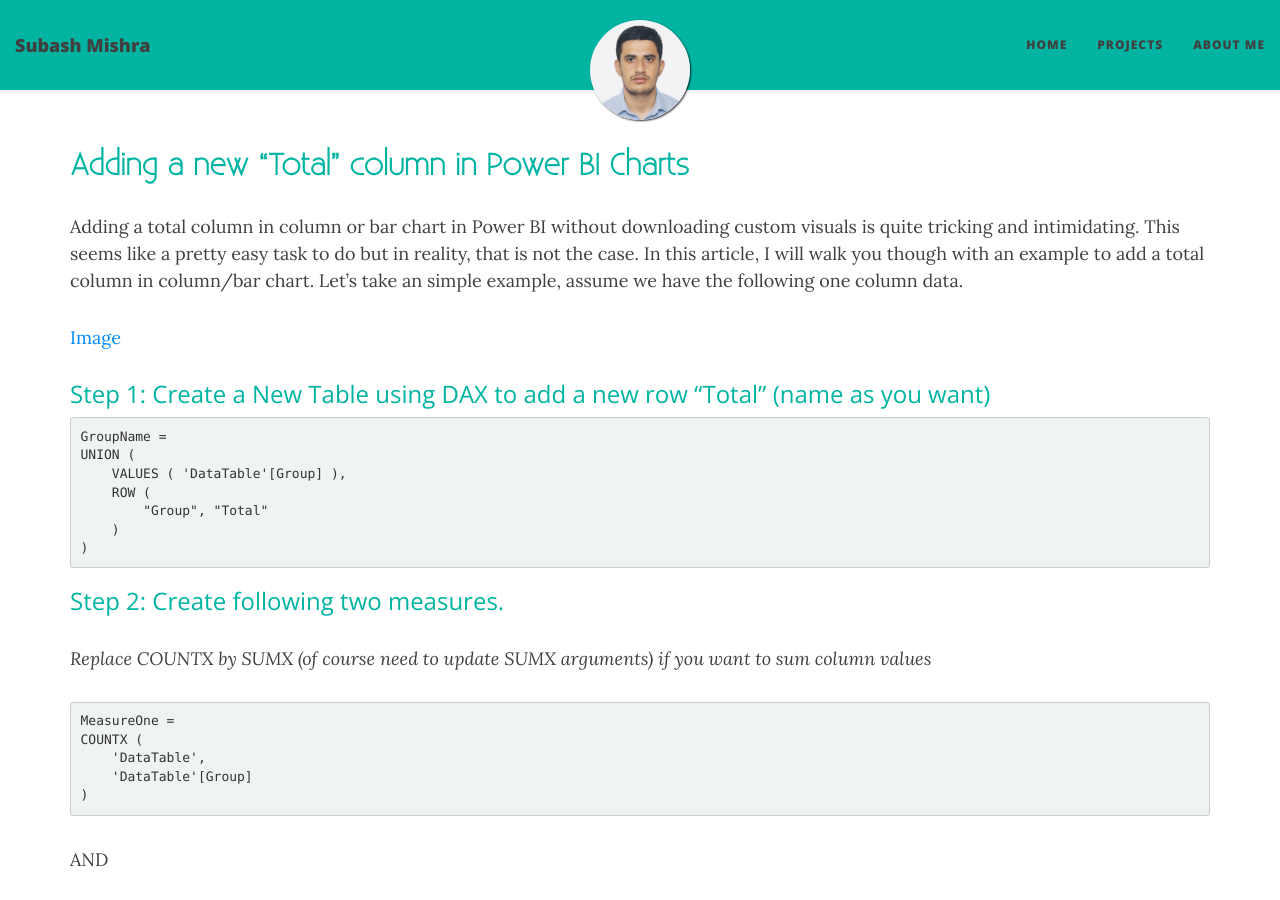
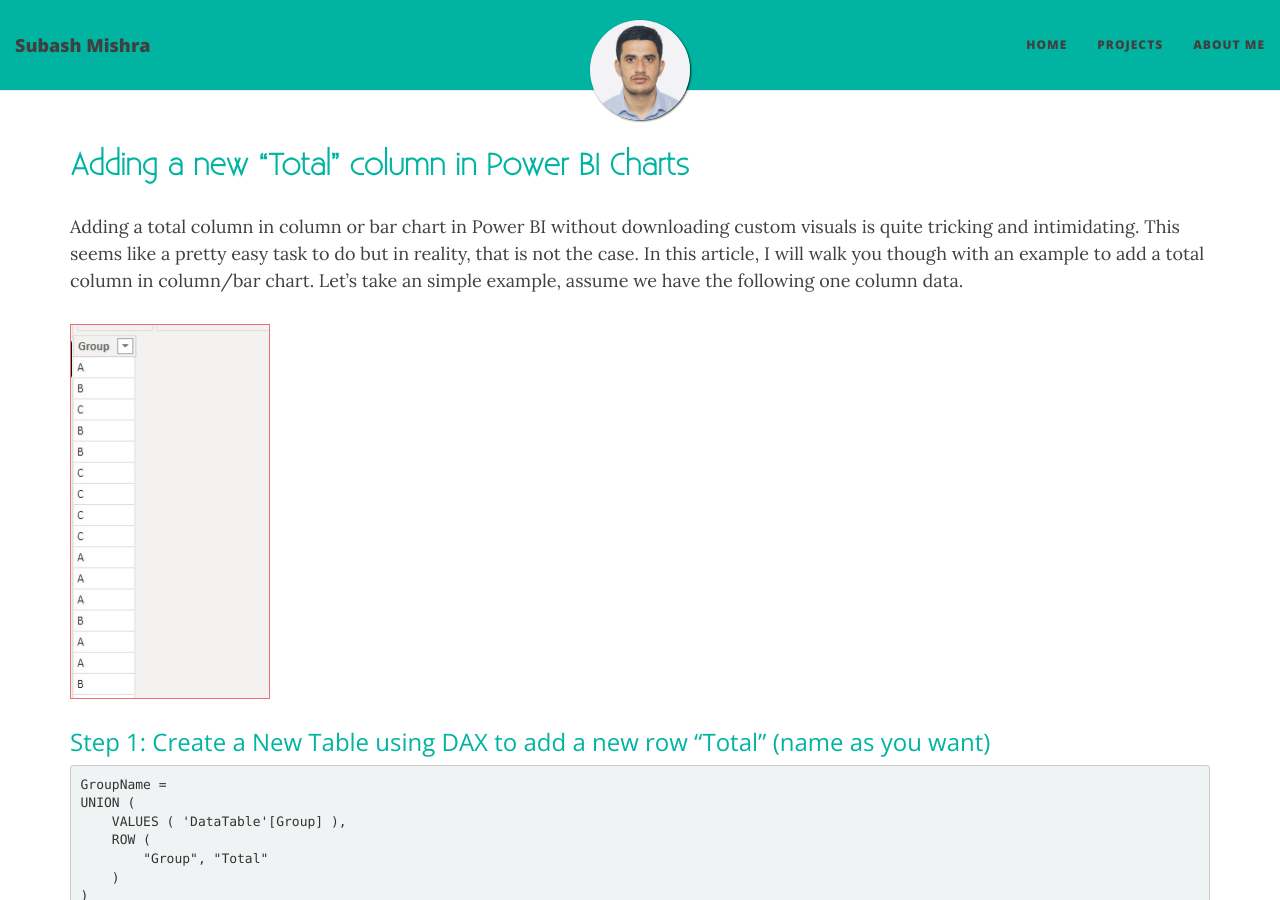
Before and after one commit to MishraSubash/MishraSubash.github.io, a Jekyll site: the page built from _posts/2021-10-12-Add -Total-Column-In-Charts.md, in a window 1280 px wide and 900 px high. Built offline with Jekyll 4.4.1, drawn with Linux system fonts in a browser that asks for light colours; nearby versions of some CDN libraries.

Commit message:
Update 2021-10-12-Add -Total-Column-In-Charts.md

````diff
--- a/_posts/2021-10-12-Add -Total-Column-In-Charts.md
+++ b/_posts/2021-10-12-Add -Total-Column-In-Charts.md
@@ -3,8 +3,8 @@
 Adding a total column in column or bar chart in Power BI without downloading custom visuals is quite tricking and intimidating. This seems like a pretty easy task to do but in reality, that is not the case. In this article, I will walk you though with an example to add a total column in column/bar chart.
 Let’s take an simple example, assume we have the following one column data.
 
+<img src="/img/total_datatable.jpg" width="200px" style="border: 1px solid #ee6e73;" />
 
-[Image](https://github.com/MishraSubash/MishraSubash.github.io/blob/main/img/total_datatable.jpg?raw=true)
 
 ### Step 1: Create a New Table using DAX to add a new row “Total” (name as you want)
 ```
````
